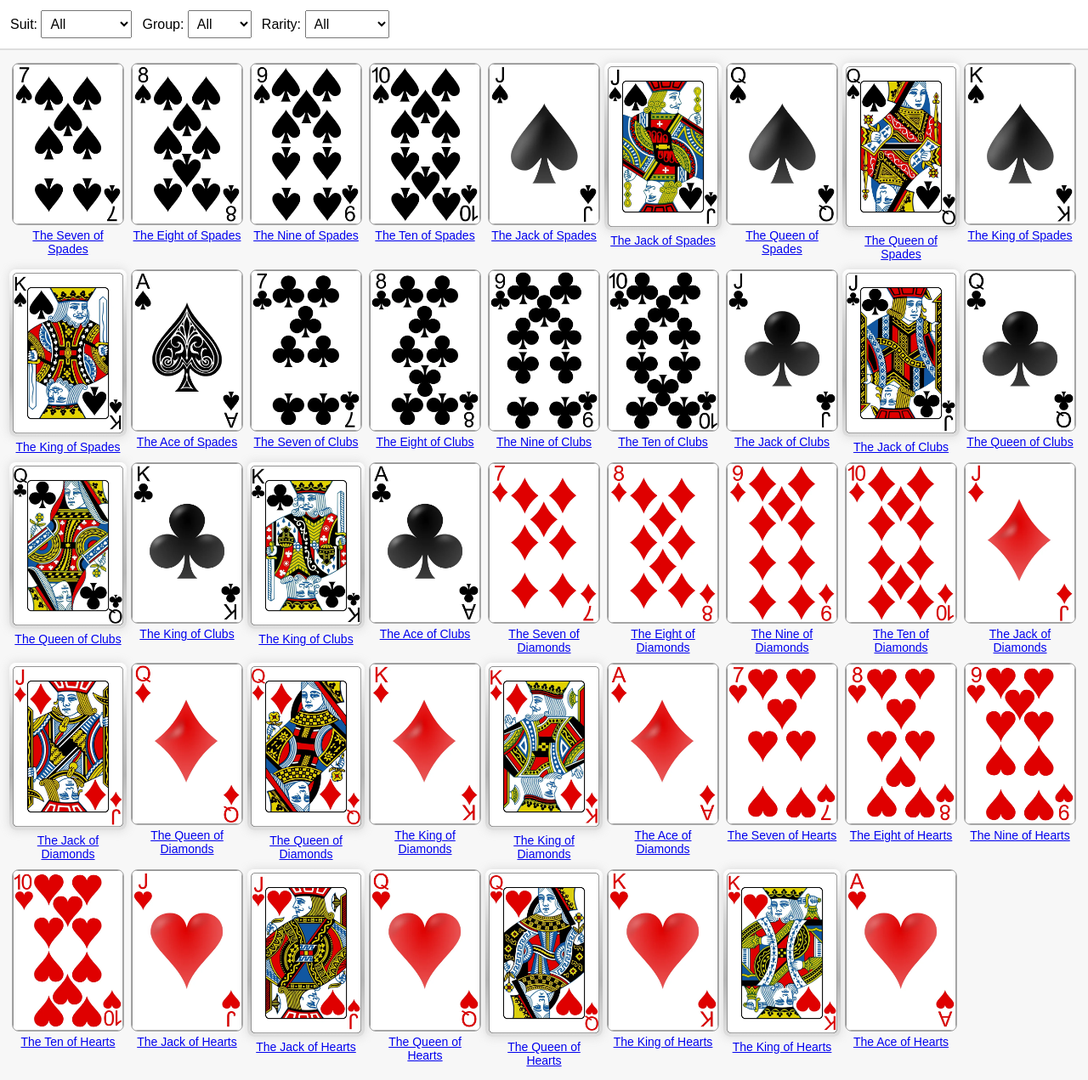
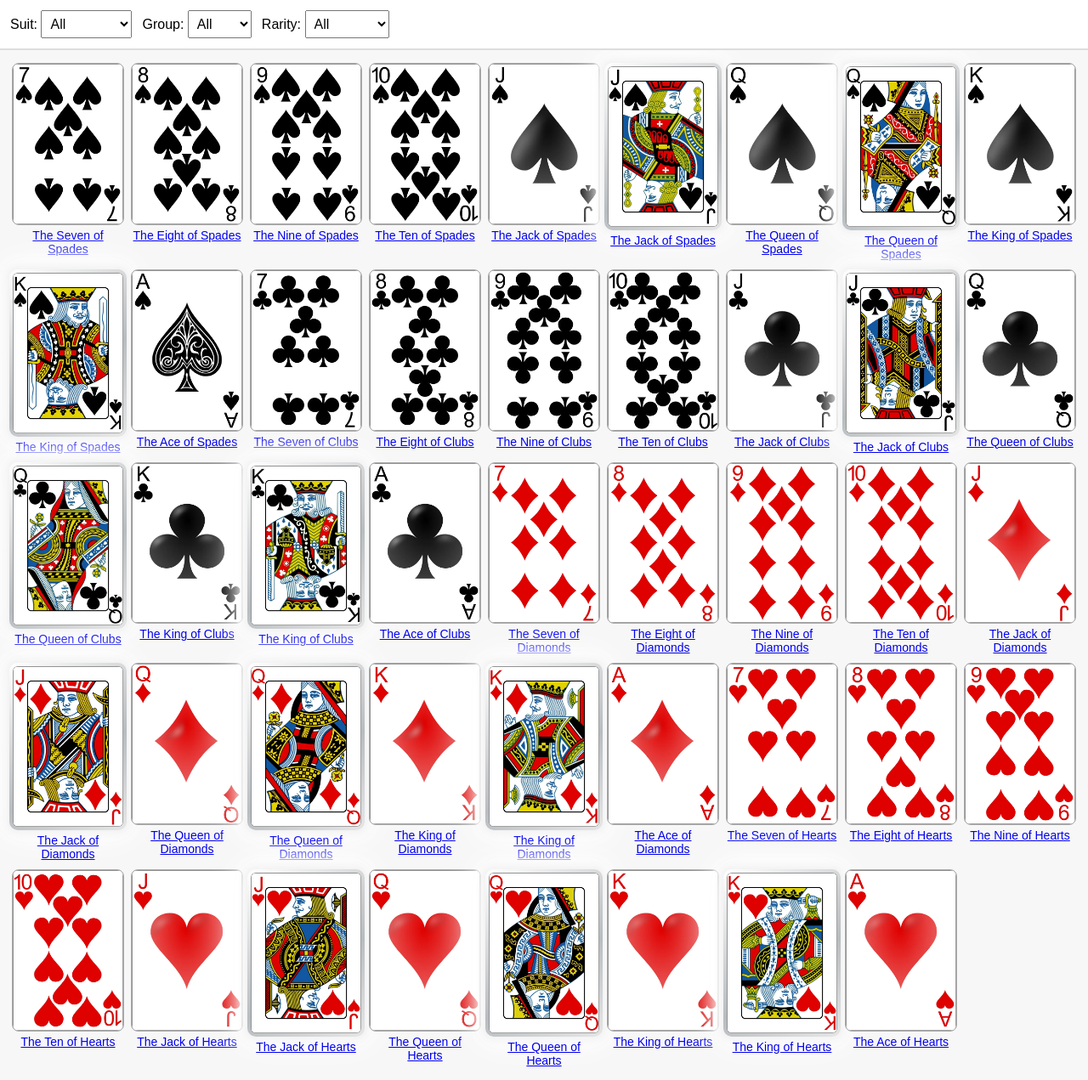
Before and after one commit to tinkerscript/card-folder, a Jekyll site: the page built from index.html, in a window 1280 px wide and 1271 px high. Shown: the whole window at 85% size. Built offline with Jekyll 4.4.1, drawn with Linux system fonts in a browser that asks for light colours.

Commit message:
More glimmering for rare

```diff
--- a/index.html
+++ b/index.html
@@ -17,8 +17,33 @@
  .cards { display:grid; grid-template-columns:repeat(auto-fit,minmax(120px,1fr)); padding:15px; gap:10px }
  .card { display:flex; flex-direction:column; align-items:center; gap:4px; font-size:14px; text-align:center; cursor:pointer }
  .card img { width:100%; border-radius:8px; border:1px solid #aaa; background:white }
- .card.rare img { border:4px solid transparent; border-radius:8px; background:linear-gradient(#ffffff,#d0d0d0,#b8b8b8,#e0e0e0) border-box; box-shadow:0 0 8px rgba(190,190,190,0.7); animation:rareGlow 1.6s ease-in-out infinite alternate }
- @keyframes rareGlow { from { box-shadow:0 0 6px rgba(190,190,190,0.6) } to { box-shadow:0 0 18px rgba(220,220,220,1) } }
+.card.rare img {
+  border: 4px solid transparent;
+  border-radius: 10px;
+  background:
+    linear-gradient(145deg, #ffffff 0%, #cfd1d3 40%, #b7bcc0 60%, #e6e6e6 100%)
+    border-box;
+  box-shadow:
+    0 0 6px 2px rgba(220,220,220,0.7),
+    0 0 18px 4px rgba(240,240,240,0.9),
+    0 0 26px 8px rgba(255,255,255,1);
+  animation: silverPulse 2s ease-in-out infinite alternate;
+}
+
+@keyframes silverPulse {
+  from {
+    box-shadow:
+      0 0 4px 1px rgba(200,200,200,0.6),
+      0 0 12px 3px rgba(230,230,230,0.7),
+      0 0 16px 6px rgba(255,255,255,0.8);
+  }
+  to {
+    box-shadow:
+      0 0 10px 3px rgba(240,240,240,1),
+      0 0 26px 6px rgba(255,255,255,1),
+      0 0 40px 10px rgba(255,255,255,1);
+  }
+}
  #viewerOverlay { position:fixed; inset:0; background:rgba(0,0,0,0.85); display:none; justify-content:center; align-items:center; z-index:9999 }
  #viewerOverlay img { max-width:90vw; max-height:90vh; border-radius:10px }
  #viewerClose { position:fixed; right:20px; top:10px; font-size:42px; font-weight:bold; color:white; cursor:pointer }
```
